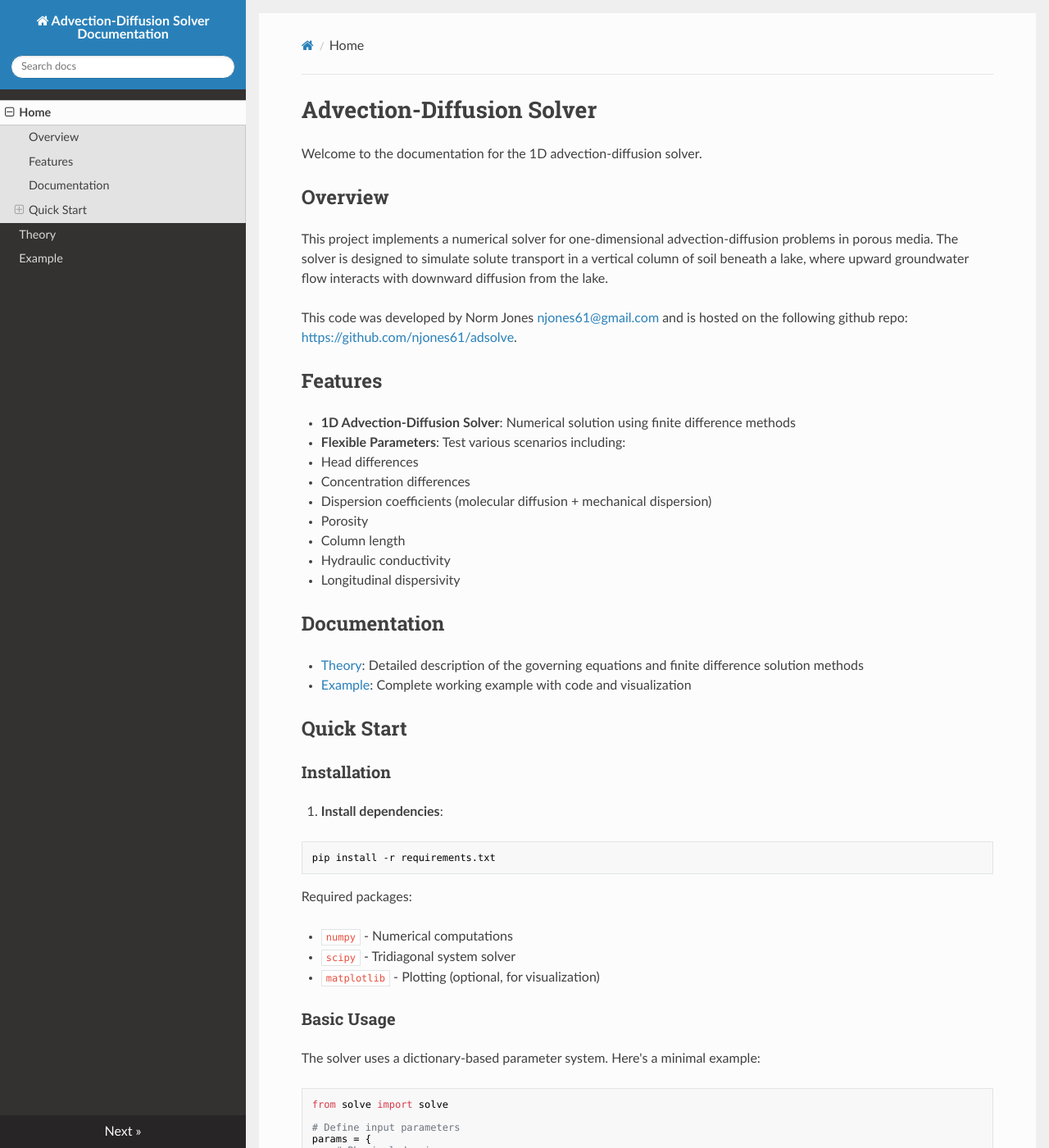
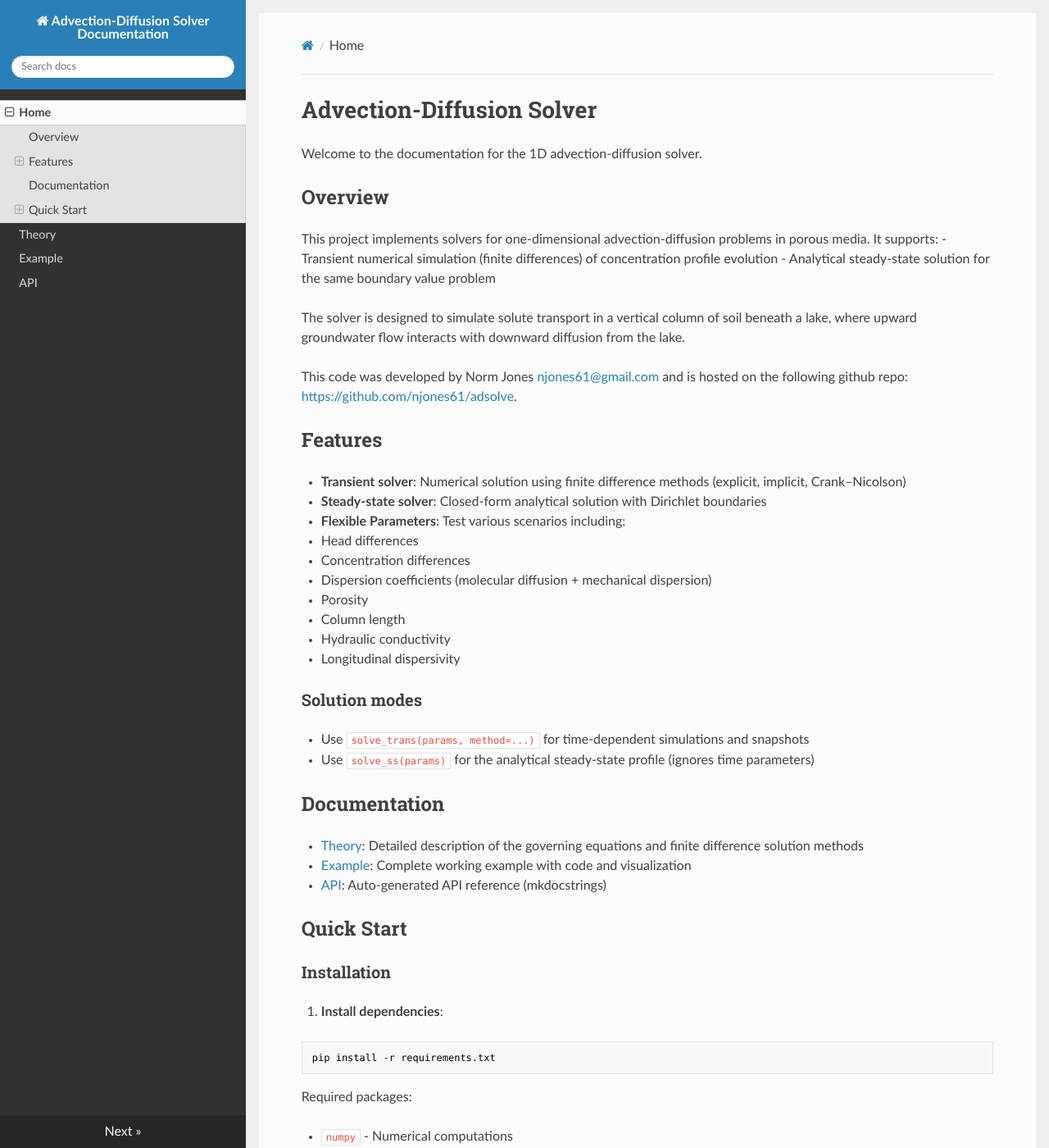
Before and after one commit to njones61/adsolve, an MkDocs documentation site: the page built from docs/index.md, in a window 1280 px wide and 1400 px high. Shown: the whole window at 82% size. Built offline with MkDocs 1.6.1, drawn with Linux system fonts in a browser that asks for light colours; nearby versions of some CDN libraries; some of the changed text lies outside the part shown.

Commit message:
Add steady-state solver, refactor transient API, and update docs Renamed solve() to solve_trans() and simplified initializer Implemented solve_ss() analytical steady-state solver Replaced main.py with main_trans.py; added main_ss.py Expanded steady-state section in docs/theory.md and fixed MathJax inline math Added API page using mkdocstrings; configured numpy docstring style in mkdocs.yml Linked API page and clarified transient vs steady usage in docs/index.md and docs/example.md Updated README to document both solution modes and run commands Tweaked custom CSS to add spacing after “Source code in …” blocks on API pages

````diff
--- a/docs/css/custom.css
+++ b/docs/css/custom.css
@@ -22,3 +22,21 @@
 .wy-nav-content-wrap {
     padding: 1rem;
 }
+
+/* mkdocstrings: add space after the collapsible "Source code in ..." block */
+/* Try specific classes first; fall back to broader selectors if templates differ */
+details.doc-source {
+    margin-bottom: 0.8rem;
+}
+.docstring > details {
+    margin-bottom: 0.8rem;
+}
+.mkdocstrings details {
+    margin-bottom: 0.8rem;
+}
+
+/* ReadTheDocs theme: ensure spacing applies in common containers */
+.rst-content details,
+.wy-nav-content details {
+    margin-bottom: 0.8rem !important;
+}
--- a/docs/index.md
+++ b/docs/index.md
@@ -4,13 +4,18 @@
 
 ## Overview
 
-This project implements a numerical solver for one-dimensional advection-diffusion problems in porous media. The solver is designed to simulate solute transport in a vertical column of soil beneath a lake, where upward groundwater flow interacts with downward diffusion from the lake.
+This project implements solvers for one-dimensional advection-diffusion problems in porous media. It supports:
+- Transient numerical simulation (finite differences) of concentration profile evolution
+- Analytical steady-state solution for the same boundary value problem
+
+The solver is designed to simulate solute transport in a vertical column of soil beneath a lake, where upward groundwater flow interacts with downward diffusion from the lake.
 
 This code was developed by Norm Jones [njones61@gmail.com](mailto:njones61@gmail.com) and is hosted on the following github repo: [https://github.com/njones61/adsolve](https://github.com/njones61/adsolve).
 
 ## Features
 
-- **1D Advection-Diffusion Solver**: Numerical solution using finite difference methods
+- **Transient solver**: Numerical solution using finite difference methods (explicit, implicit, Crank–Nicolson)
+- **Steady-state solver**: Closed-form analytical solution with Dirichlet boundaries
 - **Flexible Parameters**: Test various scenarios including:
   - Head differences
   - Concentration differences
@@ -20,10 +25,15 @@
   - Hydraulic conductivity
   - Longitudinal dispersivity
 
+### Solution modes
+- Use `solve_trans(params, method=...)` for time-dependent simulations and snapshots
+- Use `solve_ss(params)` for the analytical steady-state profile (ignores time parameters)
+
 ## Documentation
 
 - [Theory](theory.md): Detailed description of the governing equations and finite difference solution methods
 - [Example](example.md): Complete working example with code and visualization
+- [API](api.md): Auto-generated API reference (mkdocstrings)
 
 ## Quick Start
 
@@ -46,7 +56,7 @@
 The solver uses a dictionary-based parameter system. Here's a minimal example:
 
 ```python
-from solve import solve
+from solve import solve_trans, solve_ss
 
 # Define input parameters
 params = {
@@ -78,8 +85,8 @@
     'output_interval': 60.0,  # Save snapshot every N days
 }
 
-# Run solver
-result = solve(params, method='crank_nicolson', verbose=True)
+# Transient solver
+result = solve_trans(params, method='crank_nicolson', verbose=True)
 
 # Access results
 C = result['C']           # Final concentration profile
@@ -93,12 +100,40 @@
     t_snapshots = result['t_snapshots']   # List of snapshot times
 ```
 
+For the steady-state analytical solution, use:
+
+```python
+from solve import solve_ss
+
+params = {
+    'L': 5.0,
+    'porosity': 0.6,
+    'K': 0.01,
+    'delta_h': 0.2,
+    'D_m': 0.000175,
+    'alpha_L': 0.5,
+    'C_lake': 285.0,
+    'C_gw': 20.0,
+    'N': 100,
+}
+
+result_ss = solve_ss(params, verbose=True)
+C_ss = result_ss['C']
+z = result_ss['z']
+```
+
 ### Running the Example
 
 Run the included test case:
 
 ```bash
-python main.py
+python main_trans.py
+```
+
+Run the steady-state example:
+
+```bash
+python main_ss.py
 ```
 
 This will:
--- a/mkdocs.yml
+++ b/mkdocs.yml
@@ -29,8 +29,12 @@
       handlers:
         python:
           paths: [.]
+          options:
+            docstring_style: numpy
+            show_source: true
 
 nav:
   - Home: index.md
   - Theory: theory.md
   - Example: example.md
+  - API: api.md
````
Also changed, not shown: other parts of docs/index.md (+1 -4 lines), README.md (+20 -5 lines), docs/api.md (added, +10 -0 lines), docs/example.md (+27 -18 lines), docs/theory.md (+38 -2 lines), main_ss.py (added, +94 -0 lines), main_trans.py (renamed from main.py, +26 -33 lines), solve.py (+75 -22 lines), concentration_profile_ss.png (added).
